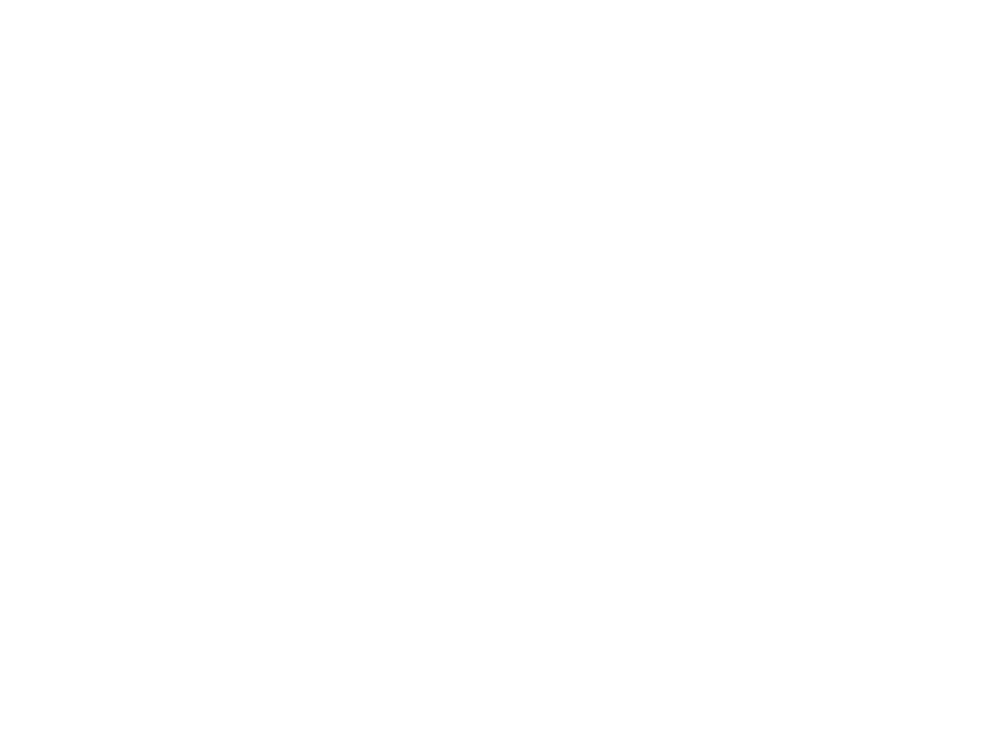
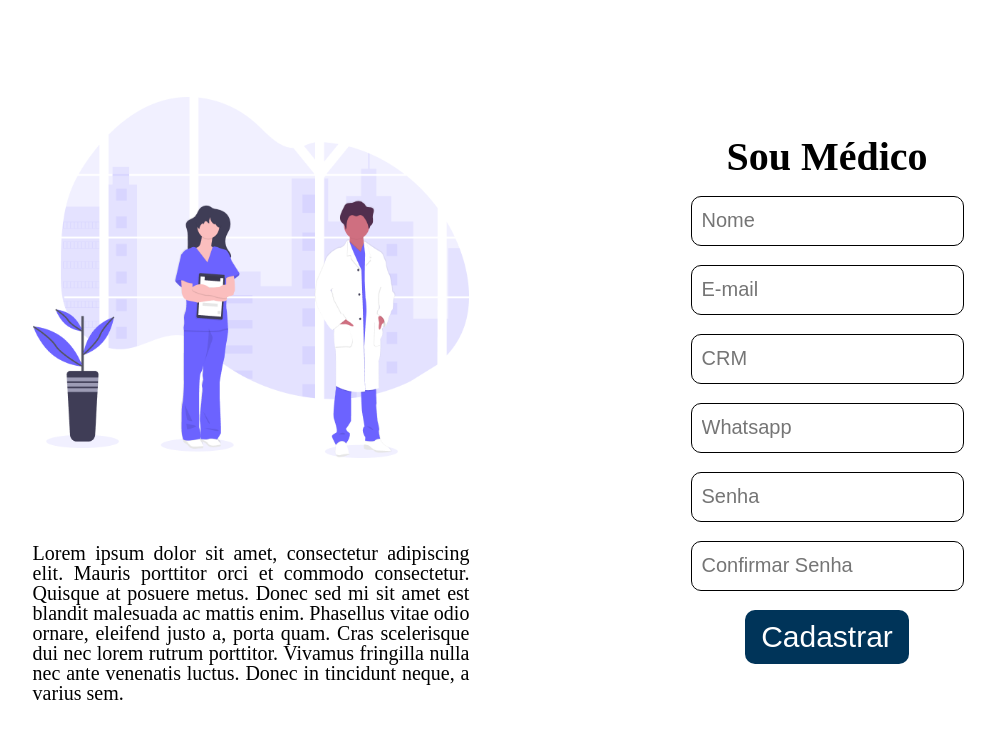
Before and after one commit to MarcioVCunha/Hackaton-provi-front, a React (Create React App) app: page /medic-signup in a window 1280 px wide. Before the commit this address had no page. Shown: the top 738 px of the page, without its empty margins (101-1096 px from the left). Built offline with nearby package versions, Linux system fonts and the light colour scheme.

Commit message:
signup done

```diff
--- a/package.json
+++ b/package.json
@@ -7,6 +7,7 @@
     "@testing-library/react": "^11.2.7",
     "@testing-library/user-event": "^12.8.3",
     "axios": "^0.24.0",
+    "joi": "^17.4.2",
     "react": "^17.0.2",
     "react-dom": "^17.0.2",
     "react-router-dom": "^6.0.2",
--- /dev/null
+++ b/src/content/front-page/index.jsx
@@ -0,0 +1,82 @@
+import styled from "styled-components";
+import Side from "../shared/side-front-page.jsx";
+import { useNavigate } from "react-router-dom";
+import Title from "../shared/title.jsx";
+
+const FrontPage = () => {
+  const navigate = useNavigate();
+
+  const sendTo = (link) => {
+    navigate(link);
+  };
+
+  return (
+    <Page>
+      <Side />
+      <ButtonsDiv>
+        <Title text='Lorem ipsum dolor sit amet, consecteur' />
+        <div>
+          <MedicButton onClick={() => sendTo('/medic-signup')}>
+            Sou Médico
+          </MedicButton>
+          <PatientButton onClick={() => sendTo('/patient-signup')}>
+            Sou Paciente
+          </PatientButton>
+        </div>
+        <BottomText onClick={() => sendTo('sign-in')}>Já tenho conta</BottomText>
+      </ButtonsDiv>
+    </Page>
+  )
+};
+
+const Page = styled.main`
+  width: 100vw;
+  height: 100vh;
+  display: flex;
+  align-items: center;
+  justify-content: space-between;
+  padding: 5vh 5vw;
+`;
+
+const ButtonsDiv = styled.div`
+  width: 50%;
+  height: 80%;
+  padding: 15px;
+  display: flex;
+  flex-direction: column;
+  align-items: center;
+  justify-content: space-around;
+
+  div{
+    width: 100%;
+    display: flex;
+    flex-direction: column;
+    align-items: center;
+    justify-content: space-evenly;
+  }
+
+  button{
+    width: 60%;
+    height: 60px;
+    border: none;
+    font-size: 36px;
+    text-align: center;
+    border-radius: 10px;
+  }
+`;
+
+const MedicButton = styled.button`
+  background-color: rgb(0, 126, 167);
+  margin-bottom: 60px;
+`;
+
+const PatientButton = styled.button`
+  background-color: rgb(0, 191, 166);
+`;
+
+const BottomText = styled.p`
+  font-size: 30px;
+  cursor: pointer;
+`;
+
+export default FrontPage;
--- /dev/null
+++ b/src/content/medic-signup/index.jsx
@@ -0,0 +1,95 @@
+import styled from "styled-components";
+import Side from "../shared/side-front-page";
+import Title from "../shared/title";
+import Input from "../shared/input";
+import { useState } from "react";
+import { medicReistrationSchema } from "../../validations/registrationValidation";
+import { useNavigate } from "react-router-dom";
+import { postMedic } from "../../service/service.postUsers";
+
+const MedicSignup = () => {
+  const navigate = useNavigate();
+  const [name, setName] = useState('');
+  const [email, setEmail] = useState('');
+  const [CRM, setCRM] = useState('');
+  const [phone, setPhone] = useState('');
+  const [password, setPassword] = useState('');
+  const [repeatPassword, setRepeatPassword] = useState('');
+
+  const signPatient = async () => {
+    const userInfo = {
+      name,
+      email,
+      password,
+      repeatPassword,
+      phone,
+      CRM
+    };
+
+    const validation = await medicReistrationSchema.validate(userInfo);
+
+    if (validation.error === undefined) {
+      postMedic(userInfo)
+        .then(() => {
+          alert('Cadastro Criado');
+          navigate('/sign-in');
+          return;
+        })
+        .catch((error) => {
+          error.response.status === 409 ?
+            alert('Email já cadastrado')
+            :
+            alert('Estamos com um problema no servidor')
+        })
+    } else {
+      alert('Preencha os dados corretamente');
+    }
+  }
+
+  return (
+    <Page>
+      <Side />
+      <InputDiv>
+        <Title text='Sou Médico' />
+        <Input placeholder='Nome' setFunction={setName} />
+        <Input placeholder='E-mail' setFunction={setEmail} />
+        <Input placeholder='CRM' setFunction={setCRM} />
+        <Input placeholder='Whatsapp' setFunction={setPhone} />
+        <Input placeholder='Senha' setFunction={setPassword} />
+        <Input placeholder='Confirmar Senha' setFunction={setRepeatPassword} />
+        <Button onClick={() => signPatient()}>Cadastrar</Button>
+      </InputDiv>
+    </Page>
+  )
+};
+
+const Page = styled.main`
+  width: 100vw;
+  height: 100vh;
+  display: flex;
+  align-items: center;
+  justify-content: space-between;
+  padding: 5vh 5vw;
+`;
+
+const InputDiv = styled.div`
+  width: 50%;
+  height: 80%;
+  padding: 15px;
+  display: flex;
+  flex-direction: column;
+  align-items: center;
+  justify-content: space-around;
+`;
+
+const Button = styled.button`
+  width: 30%;
+  border: none;
+  border-radius: 10px;
+  background-color: rgb(0, 52, 89);
+  color: white;
+  font-size: 30px;
+  padding: 10px;
+`;
+
+export default MedicSignup;
--- /dev/null
+++ b/src/content/patientSignup/index.jsx
@@ -0,0 +1,89 @@
+import styled from "styled-components";
+import Side from "../shared/side-front-page";
+import Title from "../shared/title";
+import Input from "../shared/input";
+import { useState } from "react";
+import { patientRegistrationSchema } from "../../validations/registrationValidation";
+import { useNavigate } from "react-router-dom";
+import { postPatient } from "../../service/service.postUsers";
+
+const PatientSignUp = () => {
+  const navigate = useNavigate();
+  const [name, setName] = useState('');
+  const [email, setEmail] = useState('');
+  const [password, setPassword] = useState('');
+  const [repeatPassword, setRepeatPassword] = useState('');
+
+  const signPatient = async () => {
+    const userInfo = {
+      name,
+      email,
+      password,
+      repeatPassword
+    };
+
+    const validation = await patientRegistrationSchema.validate(userInfo);
+
+    if (validation.error === undefined) {
+      postPatient(userInfo)
+        .then(() => {
+          alert('Cadastro Criado');
+          navigate('/sign-in');
+          return;
+        })
+        .catch((error) => {
+          error.response.status === 409 ?
+            alert('Email já cadastrado')
+            :
+            alert('Estamos com um problema no servidor')
+        })
+    } else {
+      alert('Preencha os dados corretamente');
+    }
+  }
+
+  return (
+    <Page>
+      <Side />
+      <InputDiv>
+        <Title text='Sou Paciente' />
+        <Input placeholder='Nome' setFunction={setName} />
+        <Input placeholder='E-mail' setFunction={setEmail} />
+        <Input placeholder='Senha' setFunction={setPassword} />
+        <Input placeholder='Confirmar Senha' setFunction={setRepeatPassword} />
+        <Button onClick={() => signPatient()}>Cadastrar</Button>
+      </InputDiv>
+    </Page>
+  )
+};
+
+const Page = styled.main`
+  width: 100vw;
+  height: 100vh;
+  display: flex;
+  align-items: center;
+  justify-content: space-between;
+  padding: 5vh 5vw;
+`;
+
+const InputDiv = styled.div`
+  width: 50%;
+  height: 80%;
+  padding: 15px;
+  display: flex;
+  flex-direction: column;
+  align-items: center;
+  justify-content: space-around;
+`;
+
+const Button = styled.button`
+  width: 30%;
+  border: none;
+  border-radius: 10px;
+  background-color: rgb(0, 52, 89);
+  color: white;
+  font-size: 30px;
+  padding: 10px;
+`;
+
+export default PatientSignUp;
--- /dev/null
+++ b/src/content/shared/input.jsx
@@ -0,0 +1,20 @@
+import styled from 'styled-components';
+
+const Input = (props) => {
+  const { placeholder, setFunction } = props;
+
+  return (
+    <TextInput placeholder={placeholder} onChange={(e) => setFunction(e.target.value)} />
+  )
+}
+
+const TextInput = styled.input`
+  width: 50%;
+  height: 50px;
+  border-radius: 10px;
+  border: solid 1px black;
+  padding: 0 10px;
+  font-size: 20px;
+`;
+
+export default Input;
--- /dev/null
+++ b/src/content/shared/side-front-page.jsx
@@ -0,0 +1,35 @@
+import styled from "styled-components";
+import doctors from '../../assets/doctors.png';
+
+const Side = () => {
+  return (
+    <PhotoDiv>
+      <Photo src={doctors} alt='Doctors' />
+      <p>
+        Lorem ipsum dolor sit amet, consectetur adipiscing elit. Mauris porttitor orci et commodo consectetur. Quisque at posuere metus. Donec sed mi sit amet est blandit malesuada ac mattis enim. Phasellus vitae odio ornare, eleifend justo a, porta quam. Cras scelerisque dui nec lorem rutrum porttitor. Vivamus fringilla nulla nec ante venenatis luctus. Donec in tincidunt neque, a varius sem.
+      </p>
+    </PhotoDiv>
+  );
+};
+
+const PhotoDiv = styled.div`
+  width: 50%;
+  height: 100%;
+  padding: 15px;
+  display: flex;
+  flex-direction: column;
+  align-items: center;
+  justify-content: space-around;
+
+  p{
+    width: 80%;
+    font-size: 20px;
+    text-align: justify;
+  }
+`;
+
+const Photo = styled.img`
+  width: 80%;
+`;
+
+export default Side;
--- /dev/null
+++ b/src/content/shared/title.jsx
@@ -0,0 +1,18 @@
+import styled from "styled-components";
+
+const Title = (props) => {
+  const { text } = props;
+
+  return (
+    <Text>{text}</Text>
+  )
+}
+
+const Text = styled.p`
+  width: 80%;
+  text-align: center;
+  font-size: 40px;
+  font-weight: 700;
+`;
+
+export default Title;
--- a/src/pages.js
+++ b/src/pages.js
@@ -1,9 +1,14 @@
 import { Routes, Route } from 'react-router-dom';
+import FrontPage from './content/front-page/index';
+import PatientSignUp from './content/patientSignup/index';
+import MedicSignUp from './content/medic-signup/index'
 
 const Pages = () => {
   return (
     <Routes>
-      <Route exact path='/' element={<p>Teste</p>} />
+      <Route exact path='/' element={<FrontPage />} />
+      <Route exact path='/patient-signup' element={<PatientSignUp />} />
+      <Route exact path='/medic-signup' element={<MedicSignUp />} />
     </Routes>
   );
 };
--- /dev/null
+++ b/src/service/baseURL.js
@@ -0,0 +1,9 @@
+import process from 'process';
+
+const { NODE_ENV } = process.env;
+
+const BASE_URL = (NODE_ENV === 'production')
+  ? 'https://gratibox.herokuapp.com/'
+  : 'http://localhost:4000';
+
+export default BASE_URL;
--- /dev/null
+++ b/src/service/service.postUsers.js
@@ -0,0 +1,15 @@
+import axios from 'axios';
+import BASE_URL from './baseURL.js';
+
+const postPatient = async (body) => {
+  return await axios.post(`${BASE_URL}/signup-patient`, body);
+}
+
+const postMedic = async (body) => {
+  return await axios.post(`${BASE_URL}/signup-medic`, body);
+}
+
+export {
+  postPatient,
+  postMedic
+};
--- a/src/styles/globalStyle.js
+++ b/src/styles/globalStyle.js
@@ -3,6 +3,13 @@
 export default createGlobalStyle`
 * {
 	box-sizing: border-box;
+}
+
+button{
+	cursor: pointer;
+	:active{
+	 opacity: 0.8;
+	}
 }
 
 /* http://meyerweb.com/eric/tools/css/reset/
--- /dev/null
+++ b/src/validations/registrationValidation.js
@@ -0,0 +1,19 @@
+import joi from 'joi';
+
+const patientRegistrationSchema = joi.object({
+  name: joi.string().min(3).max(60).required(),
+  email: joi.string().email({ tlds: { allow: false } }).max(60).required(),
+  password: joi.string().min(3).max(60).required(),
+  repeatPassword: joi.ref('password')
+});
+
+const medicReistrationSchema = joi.object({
+  name: joi.string().min(3).max(60).required(),
+  email: joi.string().email({ tlds: { allow: false } }).max(60).required(),
+  password: joi.string().min(3).max(60).required(),
+  repeatPassword: joi.ref('password'),
+  phone: joi.string().length(11).pattern(/^[0-9]+$/).required(),
+  CRM: joi.string().max(6).pattern(/^[0-9]+$/).required(),
+});
+
+export { patientRegistrationSchema, medicReistrationSchema }
```
Also changed, not shown: src/assets/doctors.png (added), 1 other file (tests, documents, lock files or other folders).
